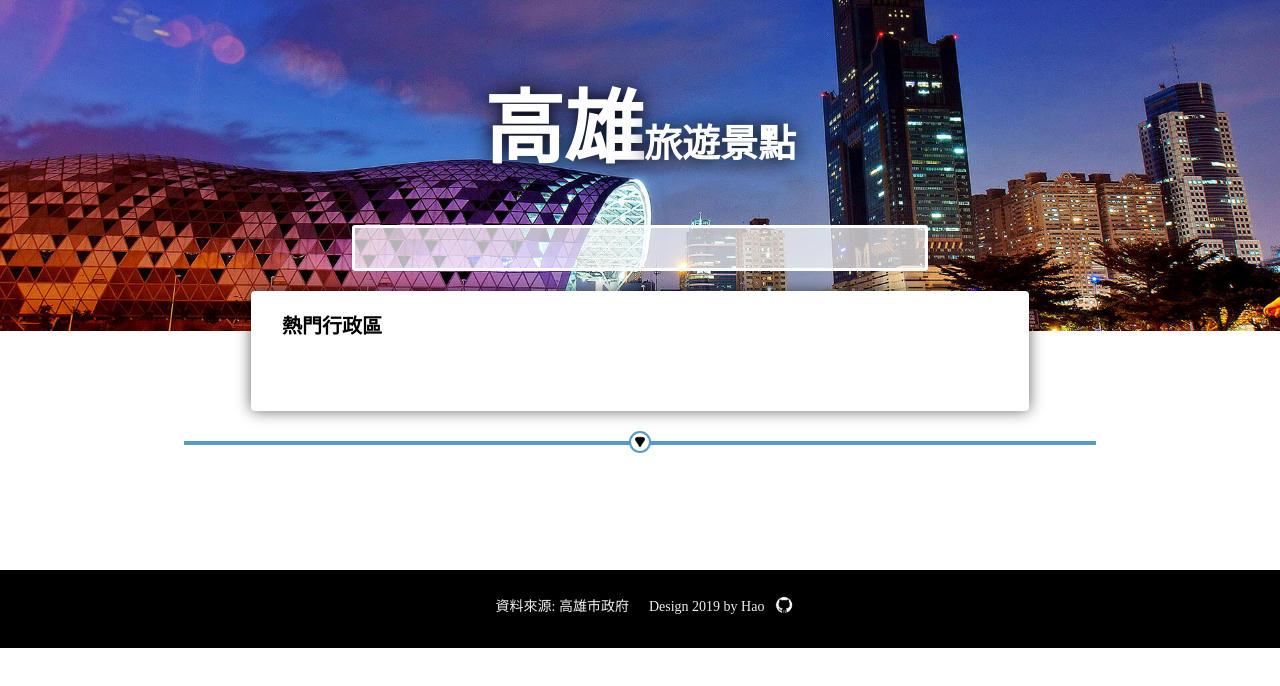
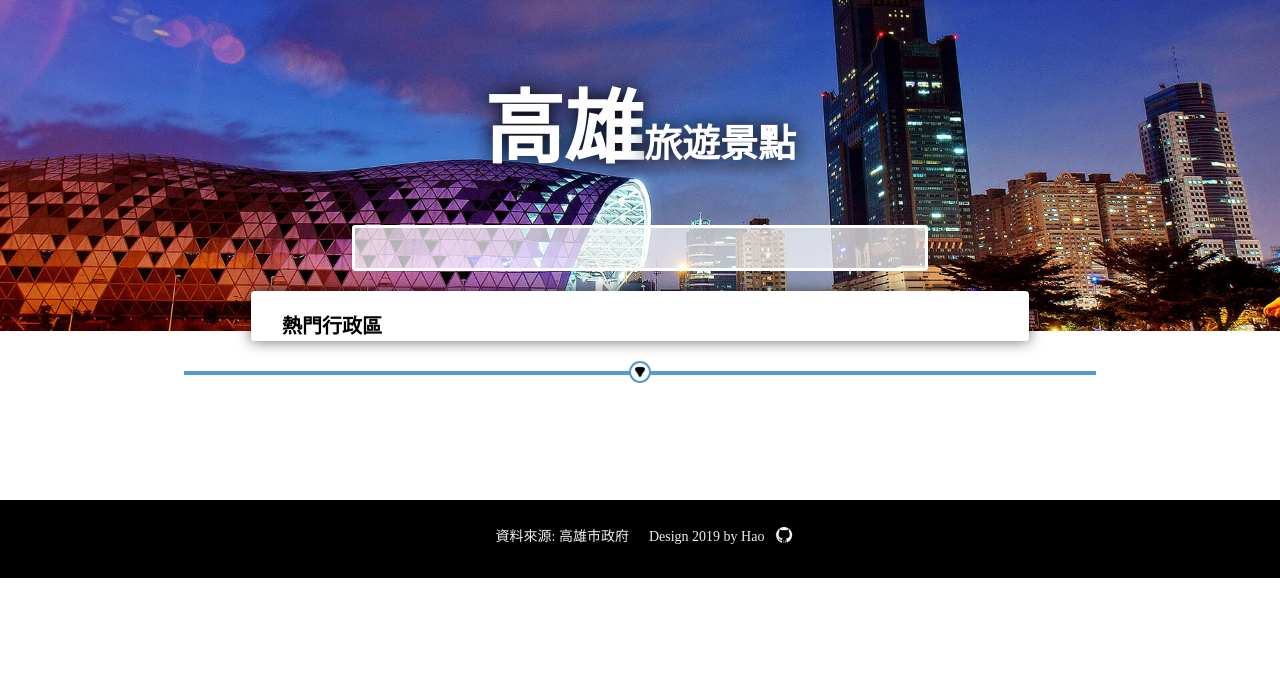
Before and after one commit to ahao850512/Taipei_TravelMap, a plain HTML site: page index.html in a window 1280 px wide. Drawn offline with Linux system fonts and the light colour scheme; no server answers.

Commit message:
edit span content

```diff
--- a/index.html
+++ b/index.html
@@ -17,12 +17,7 @@
       <div class="container">
         <div class="popularDistrict">
           <h2>熱門行政區</h2>
-          <ul class="popularList">
-            <li><a class="popularBlock">內門區</a></li>
-            <li><a class="popularBlock">三民區</a></li>
-            <li><a class="popularBlock">安平區</a></li>
-            <li><a class="popularBlock">安平區</a></li>
-          </ul>
+          <ul class="popularList"></ul>
         </div>
         <div class="separationLine">
           <div class="line"><img src="img/icons_down.png" alt="alt"/></div>
```
Also changed, not shown: 1 other file.
